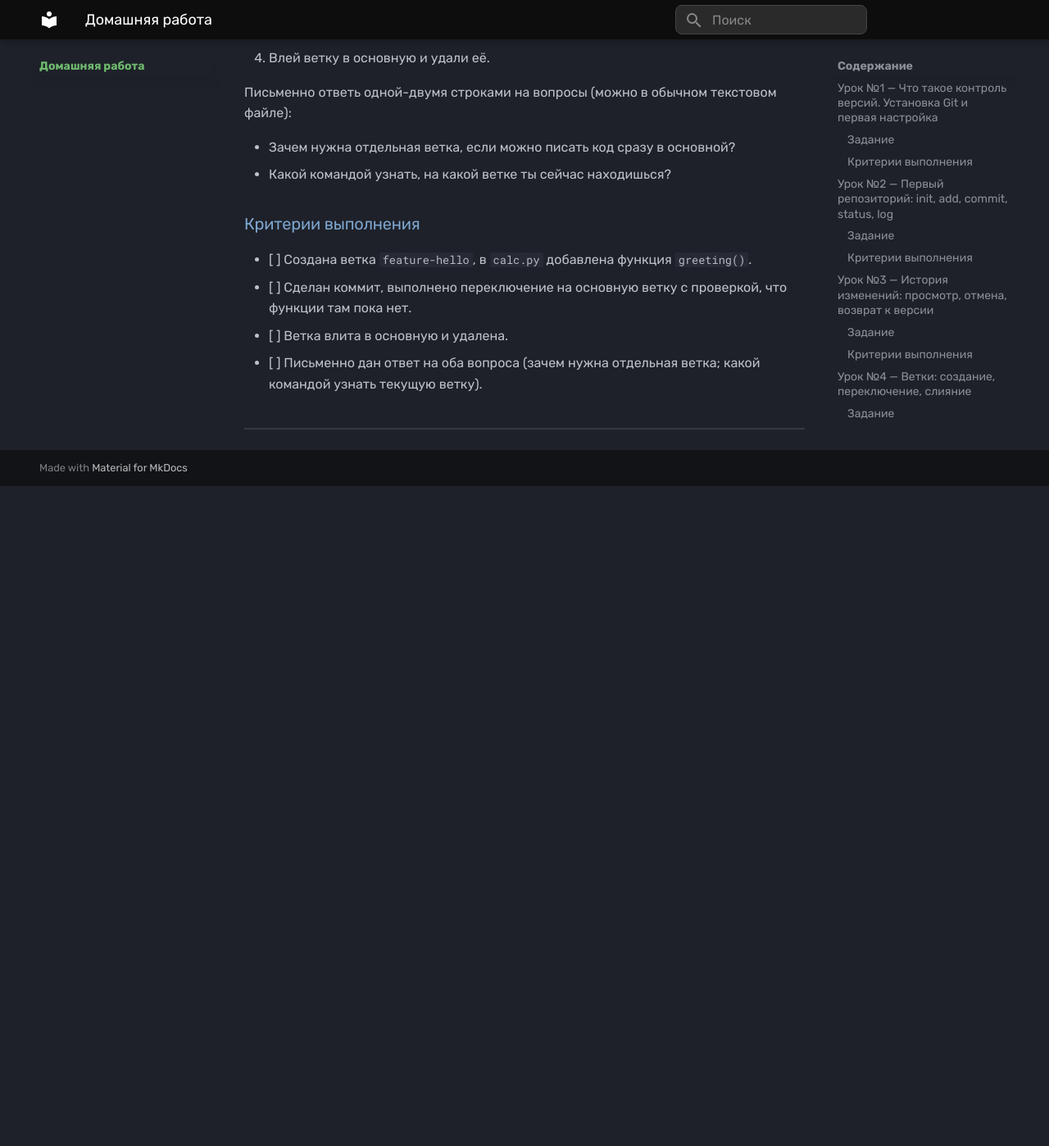
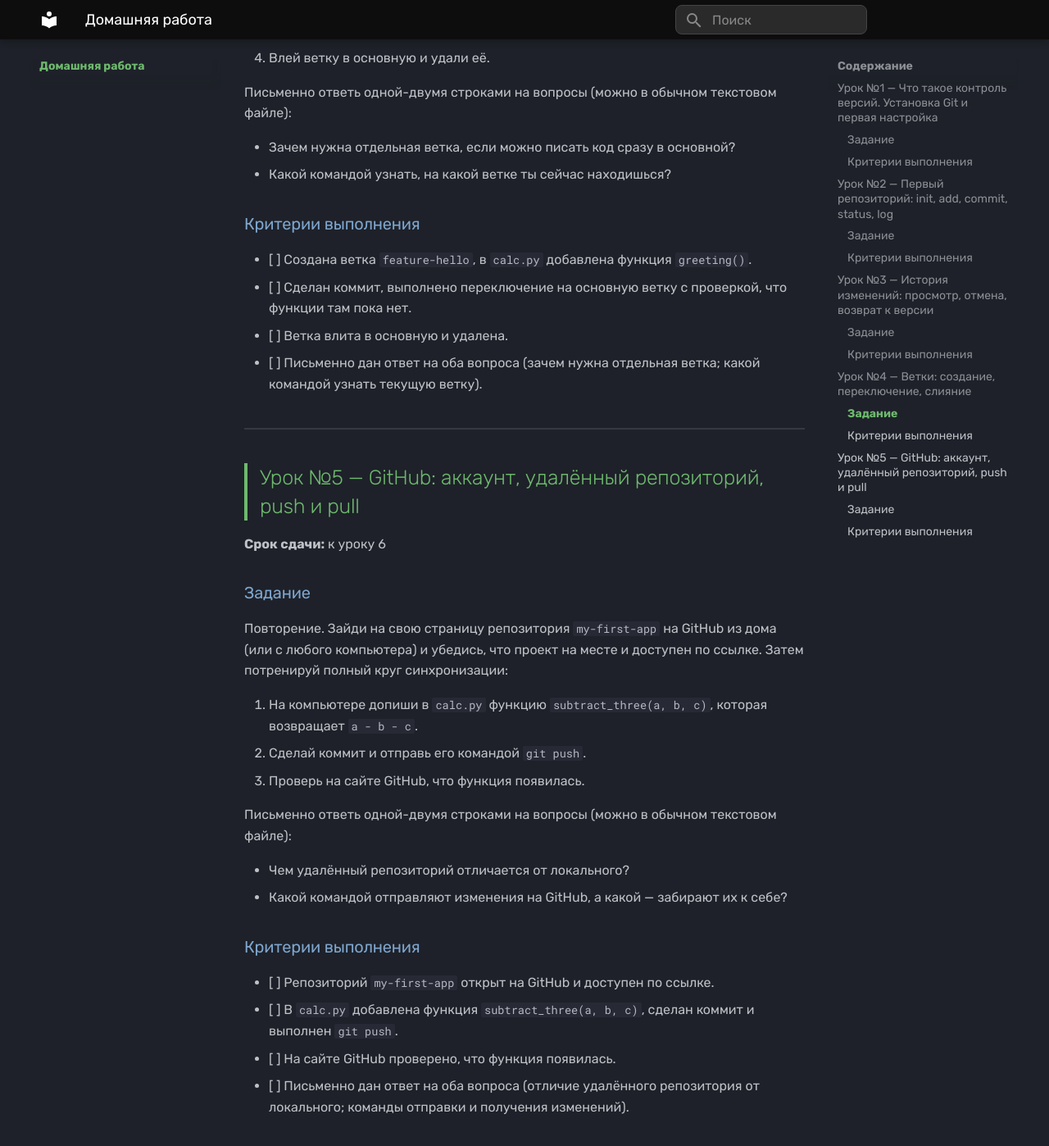
Before and after one commit to talaev-sergey/edu-modules, an MkDocs documentation site: the page built from modules/git-github/docs/homework.md, in a window 1280 px wide and 1400 px high, scrolled down 2886 px. Shown: the whole window at 82% size. Built offline with MkDocs 1.6.1 and Material for MkDocs 9.7.7, drawn with Linux system fonts in a browser that asks for light colours; before the commit the page ends 3479 px from its top, so only the background shows below that.

Commit message:
docs(homework): add lesson 5 GitHub assignment

```diff
--- a/modules/git-github/docs/homework.md
+++ b/modules/git-github/docs/homework.md
@@ -92,3 +92,29 @@
 - [ ] Письменно дан ответ на оба вопроса (зачем нужна отдельная ветка; какой командой узнать текущую ветку).
 
 ---
+
+## Урок №5 — GitHub: аккаунт, удалённый репозиторий, push и pull
+
+**Срок сдачи:** к уроку 6
+
+### Задание
+
+Повторение. Зайди на свою страницу репозитория `my-first-app` на GitHub из дома (или с любого компьютера) и убедись, что проект на месте и доступен по ссылке. Затем потренируй полный круг синхронизации:
+
+1. На компьютере допиши в `calc.py` функцию `subtract_three(a, b, c)`, которая возвращает `a - b - c`.
+2. Сделай коммит и отправь его командой `git push`.
+3. Проверь на сайте GitHub, что функция появилась.
+
+Письменно ответь одной-двумя строками на вопросы (можно в обычном текстовом файле):
+
+- Чем удалённый репозиторий отличается от локального?
+- Какой командой отправляют изменения на GitHub, а какой — забирают их к себе?
+
+### Критерии выполнения
+
+- [ ] Репозиторий `my-first-app` открыт на GitHub и доступен по ссылке.
+- [ ] В `calc.py` добавлена функция `subtract_three(a, b, c)`, сделан коммит и выполнен `git push`.
+- [ ] На сайте GitHub проверено, что функция появилась.
+- [ ] Письменно дан ответ на оба вопроса (отличие удалённого репозитория от локального; команды отправки и получения изменений).
+
+---
```
